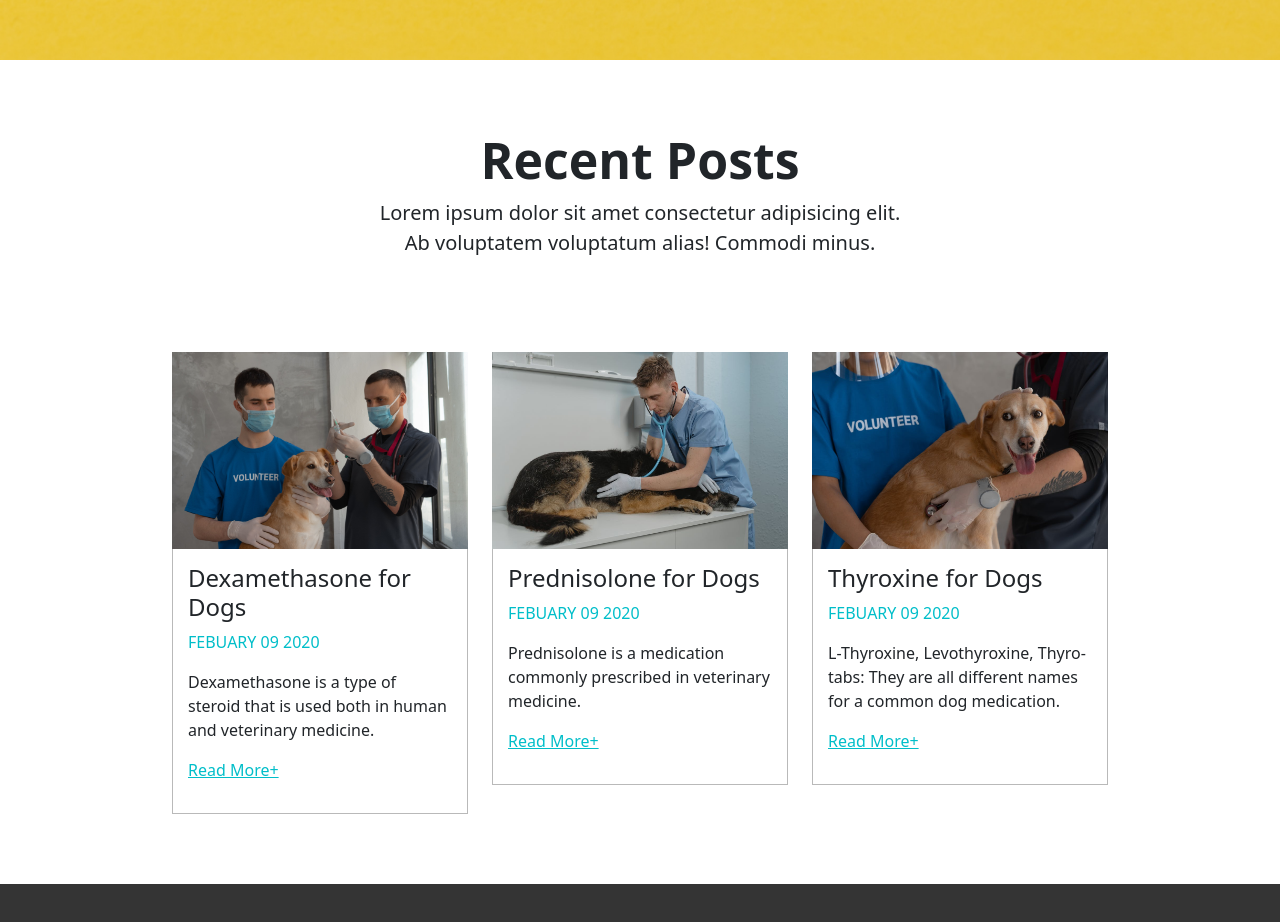
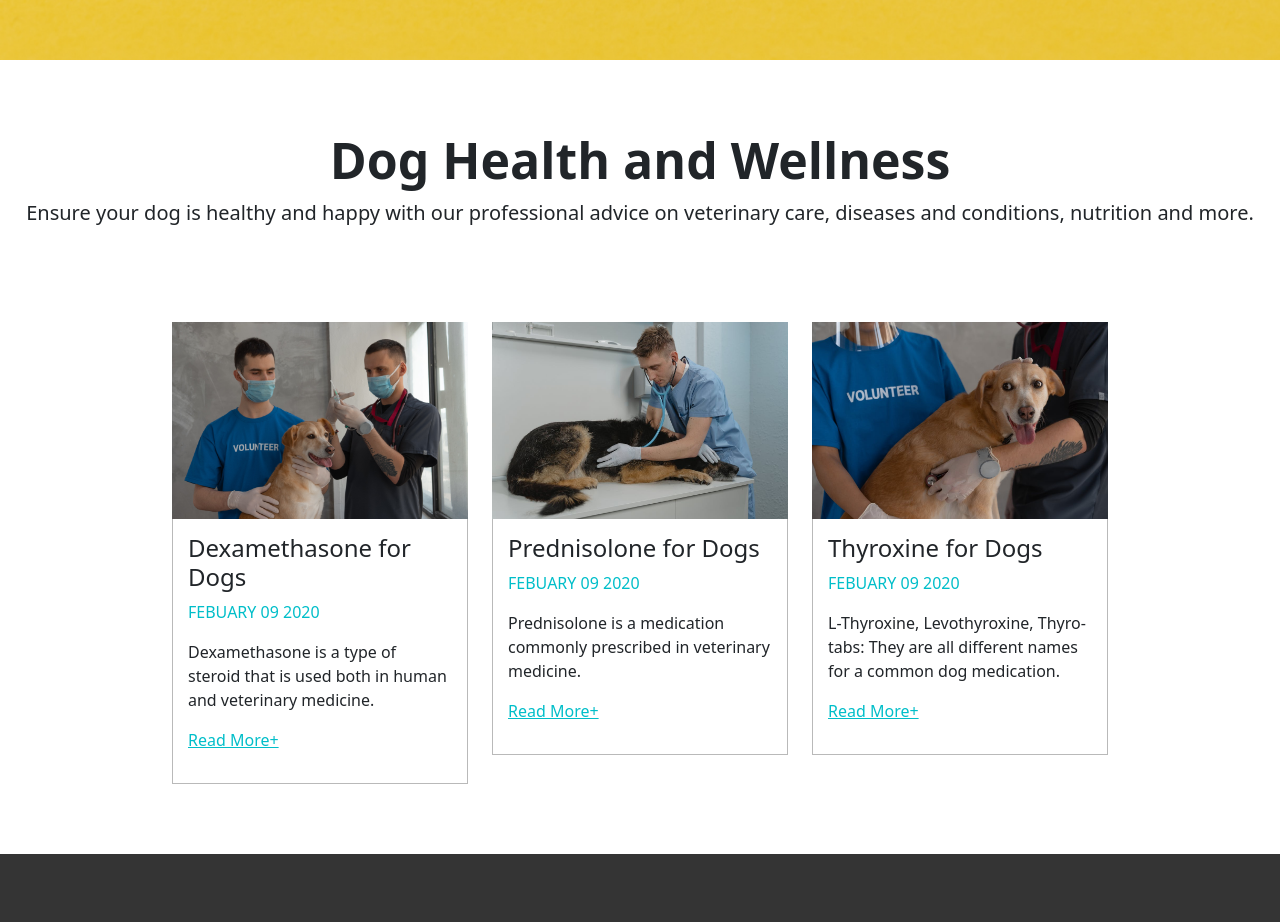
Before and after one commit to aakshsingh6474/petworld, a plain HTML site: page index.html in a window 1280 px wide. Shown: the part 1440-2362 px from the top of the page. Drawn offline with nearby package versions, Linux system fonts and the light colour scheme.

```diff
--- a/index.html
+++ b/index.html
@@ -117,9 +117,9 @@
     <!--blog-->
     <div class="row justify-content-center" id="blog">
       <div class="col-12 text-center">
-        <h1 id="blog-t">Recent Posts</h1>
-        <p id="blog-p">Lorem ipsum dolor sit amet consectetur adipisicing elit. <br>
-          Ab voluptatem voluptatum alias! Commodi minus.</p>
+        <h1 id="blog-t">Dog Health and Wellness</h1>
+        <p id="blog-p">Ensure your dog is healthy and happy with our professional advice on veterinary care, diseases and conditions, nutrition and more.
+        </p>
       </div>
       <div class="col-md-3 col-11 mt-4">
         <img src="imges/pet1.jpg" alt="" class="img-fluid">
```
